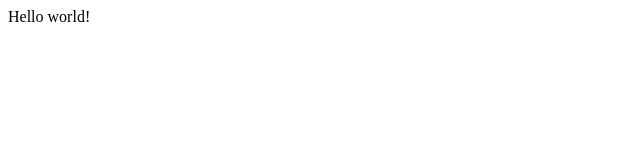
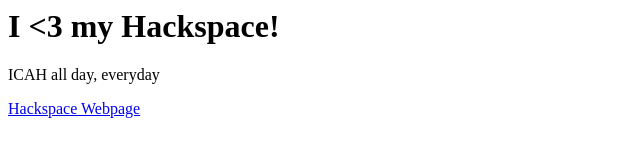
Before and after one commit to tbialas/BTeam-website, a plain HTML site: page index.html in a window 1280 px wide. Shown: the whole page, without its empty margins (0-640 px from the left). Drawn offline with Linux system fonts and the light colour scheme.

Commit message:
new changes

```diff
--- a/index.html
+++ b/index.html
@@ -2,6 +2,10 @@
 <head>
 </head>
 <body>
-  Hello world!
+  <h1> I <3 my Hackspace! </h1>
+  <p> ICAH all day, everyday </p>
+
+  <a href="https://www.imperial.ac.uk/advanced-hackspace/">Hackspace Webpage</a>
+
 </body>
 </html>
```
